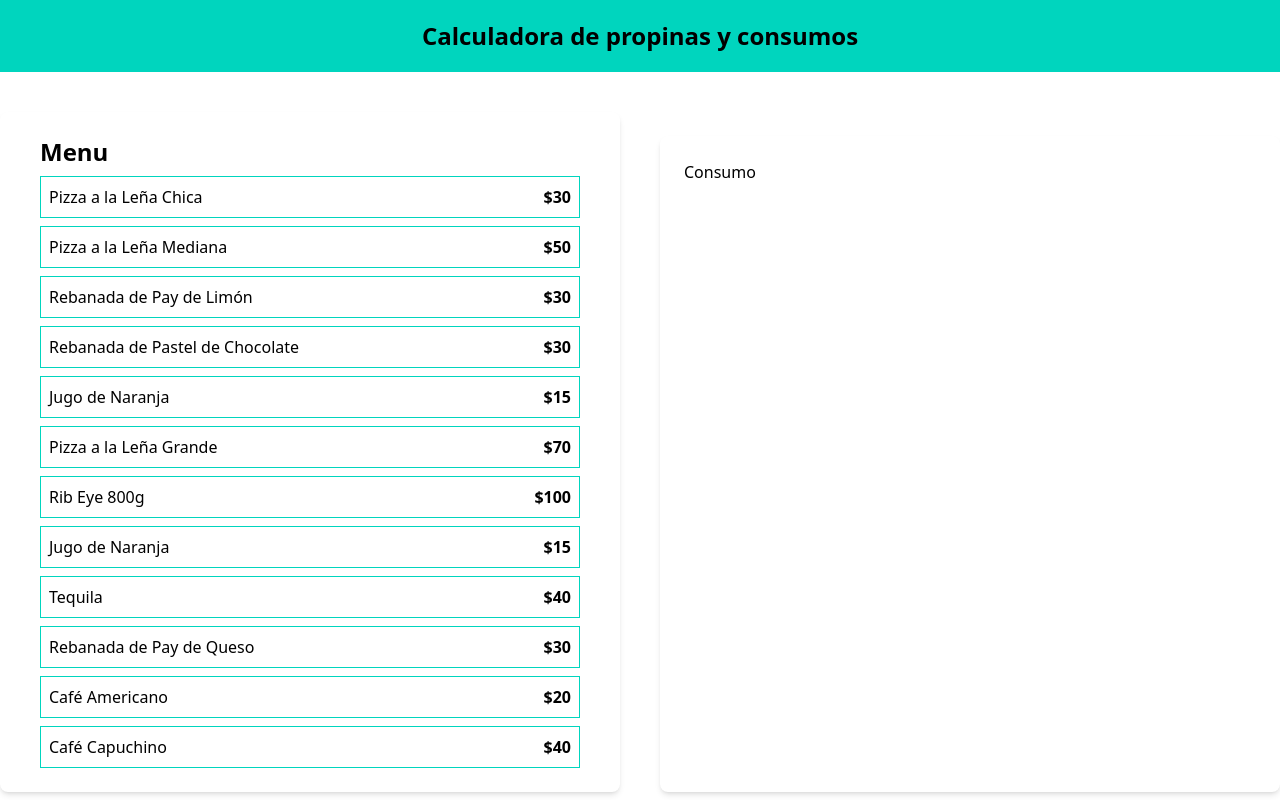
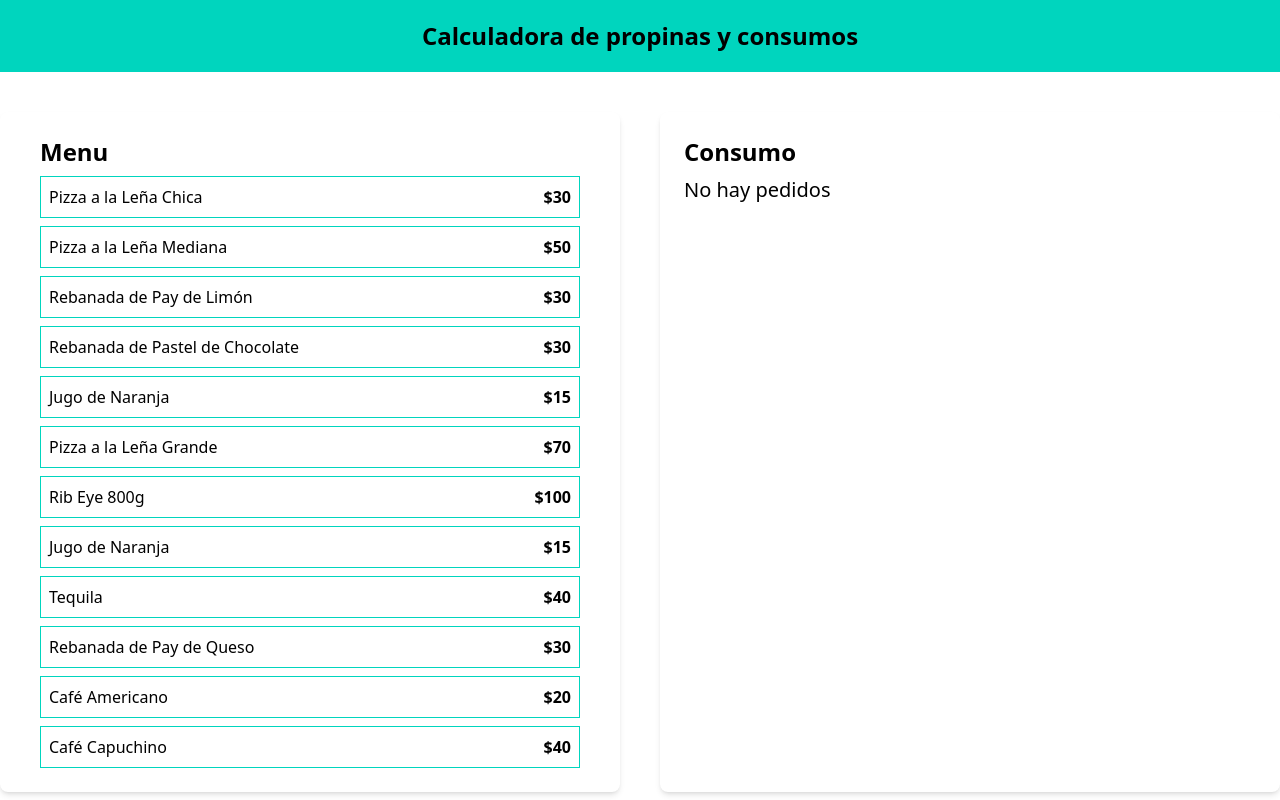
Before and after one commit to DaimerBaron/calculadora-propinas, a React (Vite) app: page / in a window 1280 px wide. Built offline with nearby package versions, Linux system fonts and the light colour scheme.

Commit message:
feat: add Order component and integrate order functionality in App

```diff
--- a/src/App.tsx
+++ b/src/App.tsx
@@ -1,29 +1,32 @@
-
-import MenuItem from './components/MenuItem';
-import { menuItems } from './data/db';
-import { UseOrder } from './hooks/UseOrder';
+import MenuItem from "./components/MenuItem";
+import Order from "./components/Order";
+import { menuItems } from "./data/db";
+import { UseOrder } from "./hooks/UseOrder";
 function App() {
-  const { addItem} = UseOrder()
+  const { addItem, order } = UseOrder();
   return (
     <>
       <header className="bg-teal-400 py-5">
-        <h1 className="font-black text-center text-2xl">Calculadora de propinas y consumos </h1>
+        <h1 className="font-black text-center text-2xl">
+          Calculadora de propinas y consumos{" "}
+        </h1>
       </header>
-      <main className='container mx-auto mt-10 max-w-7xl grid md:grid-cols-2 md:gap-10'>
-
-          <div className="bg-white shadow-md rounded-lg p-6  max-w-5xl px-10  ">
-            <h2 className='text-2xl font-black mb-2'>Menu</h2>
-            <div className='space-y-2 '>
-              {menuItems.map(item=>(<MenuItem addItem={addItem} key={item.id} item= {item}/>) )}
-            </div>
+      <main className="container mx-auto mt-10 max-w-7xl grid md:grid-cols-2 md:gap-10">
+        <div className="bg-white shadow-md rounded-lg p-6  max-w-5xl px-10  ">
+          <h2 className="text-2xl font-black mb-2">Menu</h2>
+          <div className="space-y-2 ">
+            {menuItems.map((item) => (
+              <MenuItem addItem={addItem} key={item.id} item={item} />
+            ))}
           </div>
-          <div className="bg-white shadow-md rounded-lg p-6 mt-6 max-w-5xl ">
-            <h2>Consumo</h2>
-          </div>
-
+        </div>
+        <div className="bg-white shadow-md rounded-lg p-6  max-w-5xl ">
+          <h2 className="text-2xl font-black mb-2 ">Consumo</h2>
+          <Order order = {order} />
+        </div>
       </main>
     </>
-  )
+  );
 }
 
-export default App
+export default App;
--- /dev/null
+++ b/src/components/Order.tsx
@@ -0,0 +1,34 @@
+import type { OrderItem } from "../types";
+import { formatCurrency } from "../helpers";
+type OrderProps = {
+  order: OrderItem[];
+};
+export default function Order({ order }: OrderProps) {
+  return (
+    <>
+      {order.length === 0 ? (
+        <p className="text-xl ">No hay pedidos</p>
+      ) : (
+        order.map((item) => (
+          <div key={item.id} className="flex justify-between   border-t border-gray-300 py-2.5 last-of-type:border-b">
+            <div>
+              <p className="text-lg ">
+                {item.name} - {formatCurrency(item.price)}
+              </p>
+              <p className="text-sm text-gray-500">
+                Cantidad: {item.quantity} -- <span className=" text-teal-800 font-black">{formatCurrency(item.price * item.quantity)}</span>
+
+              </p>
+            </div>
+            <button
+              type="button"
+              className="bg-red-500 text-white  h-8 w-8  rounded-full  hover:bg-red-600 flex justify-center items-center cursor-pointer font-bold"
+            >
+              x
+            </button>
+          </div>
+        ))
+      )}
+    </>
+  );
+}
--- /dev/null
+++ b/src/helpers/index.ts
@@ -0,0 +1,6 @@
+export function formatCurrency(value: number){
+    return new Intl.NumberFormat('en-US', {
+    style: 'currency',
+    currency: 'USD',}
+    ).format(value);
+}
--- a/src/hooks/UseOrder.tsx
+++ b/src/hooks/UseOrder.tsx
@@ -1,8 +1,6 @@
 import { useState } from "react";
-import type { MenuItem } from "../types";
-type OrderItem = MenuItem & {
-  quantity: number;
-};
+import type { MenuItem, OrderItem } from "../types";
+
 export const UseOrder = () => {
   const [order, setOrder] = useState<OrderItem[]>([]);
 
--- a/src/types/index.ts
+++ b/src/types/index.ts
@@ -3,3 +3,7 @@ export type MenuItem = {
     name: string;
     price: number;
 };
+
+export type OrderItem = MenuItem & {
+  quantity: number;
+};
```
